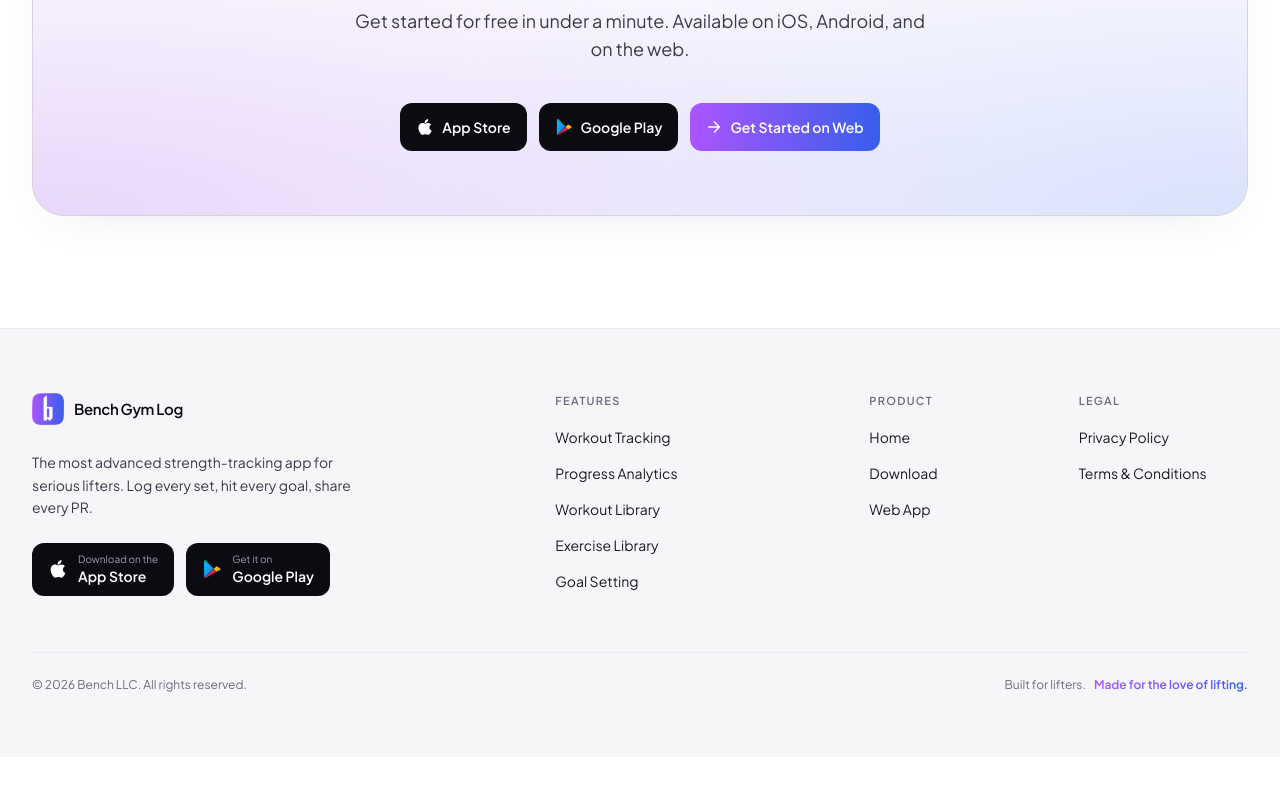
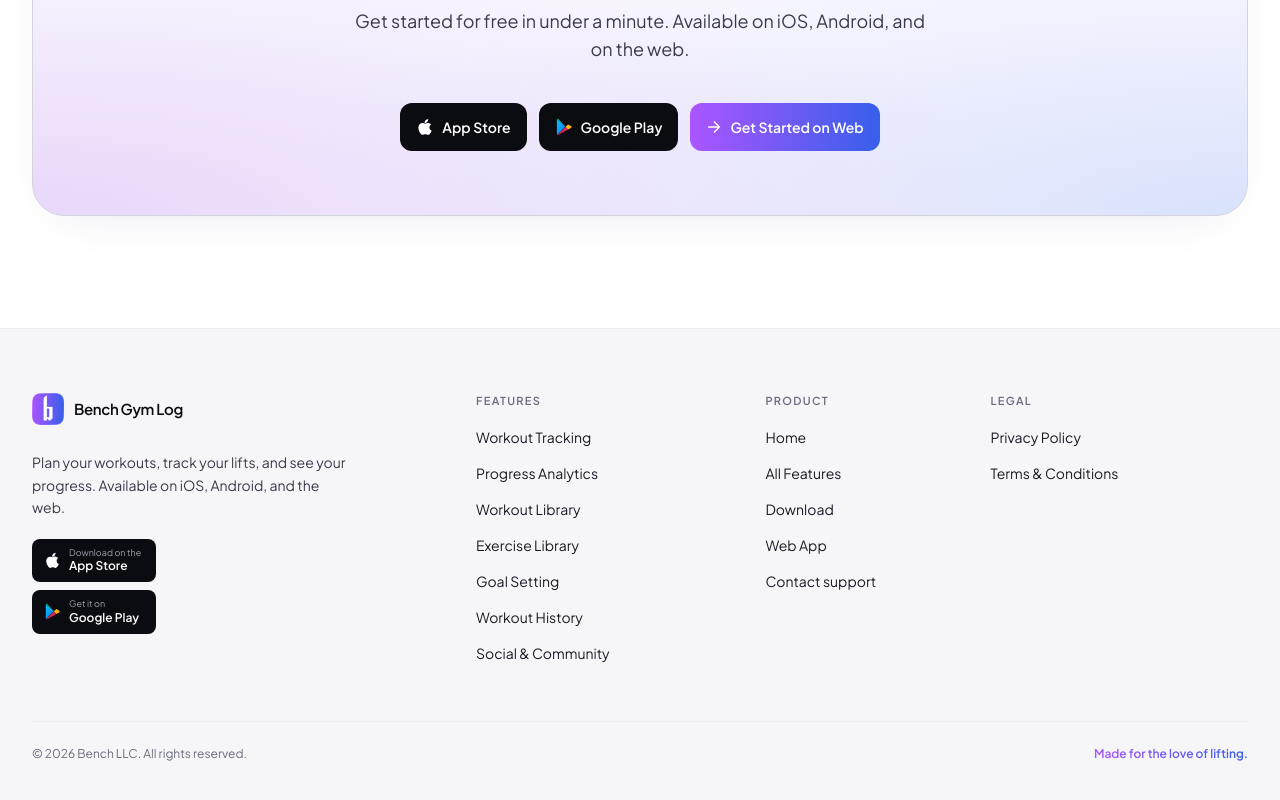
Before and after one commit to sampojwalam/bench-main, a Next.js app: page / in a window 1280 px wide. Shown: the part 6484-7284 px from the top of the page. Before the commit the page ends 7241 px from the top, so only its background shows below. Built offline with nearby package versions, Linux system fonts and the light colour scheme.

Commit message:
footer improvements

```diff
--- a/src/components/Footer.tsx
+++ b/src/components/Footer.tsx
@@ -4,6 +4,7 @@
 
 const productLinks = [
   { label: "Home", href: "/" },
+  { label: "All Features", href: "/features" },
   { label: "Download", href: "/download" },
   { label: "Web App", href: "https://app.benchgymlog.com", external: true },
 ];
@@ -17,37 +18,37 @@
   return (
     <footer className="relative border-t border-ink-100 bg-ink-50">
       <div className="mx-auto max-w-7xl px-5 sm:px-8 py-16">
-        <div className="grid grid-cols-2 md:grid-cols-12 gap-10">
-          <div className="col-span-2 md:col-span-4">
+        <div className="grid grid-cols-2 gap-x-5 gap-y-9 sm:grid-cols-3 sm:gap-10 lg:grid-cols-[1.6fr_1fr_0.75fr_1fr] lg:gap-8">
+          <div className="col-span-2 sm:col-span-3 lg:col-span-1">
             <Logo />
             <p className="mt-5 text-sm text-ink-500 max-w-xs leading-relaxed">
-              The most advanced strength-tracking app for serious lifters. Log
-              every set, hit every goal, share every PR.
+              Plan your workouts, track your lifts, and see your progress.
+              Available on iOS, Android, and the web.
             </p>
-            <div className="mt-6 flex flex-wrap gap-3">
+            <div className="mt-5 flex flex-col items-start gap-2">
               <a
                 href="https://apps.apple.com/app/id1608629087"
                 target="_blank"
                 rel="noopener noreferrer"
-                className="inline-flex items-center gap-2.5 rounded-xl bg-ink-900 text-white hover:bg-ink-700 transition-colors px-4 py-2.5"
+                className="inline-flex items-center gap-2 rounded-lg bg-ink-900 text-white hover:bg-ink-700 transition-colors w-[124px] px-3 py-2"
                 aria-label="Download on the App Store"
               >
-                <svg width="20" height="20" viewBox="0 0 384 512" fill="currentColor">
+                <svg width="17" height="17" aria-hidden="true" className="shrink-0" viewBox="0 0 384 512" fill="currentColor">
                   <path d="M318.7 268.7c-.2-36.7 16.4-64.4 50-84.8-18.8-26.9-47.2-41.7-84.7-44.6-35.5-2.8-74.3 20.7-88.5 20.7-15 0-49.4-19.7-76.4-19.7C63.3 141.2 4 184.8 4 273.5q0 39.3 14.4 81.2c12.8 36.7 59 126.7 107.2 125.2 25.2-.6 43-17.9 75.8-17.9 31.8 0 48.3 17.9 76.4 17.9 48.6-.7 90.4-82.5 102.6-119.3-65.2-30.7-61.7-90-61.7-91.9zM256.6 105.6c30.3-36 27.5-68.8 26.6-80.6-26.7 1.5-57.5 18.1-75.1 38.6-19.4 21.9-30.8 49-28.3 79.9 28.9 2.2 55.2-12.7 76.8-37.9z"/>
                 </svg>
                 <span className="flex flex-col leading-tight">
-                  <span className="text-[10px] text-ink-300">Download on the</span>
-                  <span className="text-sm font-semibold">App Store</span>
+                  <span className="text-[9px] text-ink-300">Download on the</span>
+                  <span className="text-xs font-semibold">App Store</span>
                 </span>
               </a>
               <a
                 href="https://play.google.com/store/apps/details?id=com.thebenchapp.bench"
                 target="_blank"
                 rel="noopener noreferrer"
-                className="inline-flex items-center gap-2.5 rounded-xl bg-ink-900 text-white hover:bg-ink-700 transition-colors px-4 py-2.5"
+                className="inline-flex items-center gap-2 rounded-lg bg-ink-900 text-white hover:bg-ink-700 transition-colors w-[124px] px-3 py-2"
                 aria-label="Get it on Google Play"
               >
-                <svg width="20" height="20" viewBox="0 0 512 512" fill="none">
+                <svg width="17" height="17" aria-hidden="true" className="shrink-0" viewBox="0 0 512 512" fill="none">
                   <defs>
                     <linearGradient id="fp1" x1="0" y1="0" x2="1" y2="1">
                       <stop offset="0" stopColor="#00C3FF"/>
@@ -72,19 +73,19 @@
                   <path fill="url(#fp4)" d="M297 256L91 24c-9-5-18-6-26-2l232 232z"/>
                 </svg>
                 <span className="flex flex-col leading-tight">
-                  <span className="text-[10px] text-ink-300">Get it on</span>
-                  <span className="text-sm font-semibold">Google Play</span>
+                  <span className="text-[9px] text-ink-300">Get it on</span>
+                  <span className="text-xs font-semibold">Google Play</span>
                 </span>
               </a>
             </div>
           </div>
 
-          <div className="md:col-span-3 md:col-start-6">
+          <div className="row-span-2 sm:row-span-1">
             <h4 className="text-[11px] uppercase tracking-[0.12em] text-ink-400 font-semibold mb-4">
               Features
             </h4>
             <ul className="space-y-3">
-              {features.slice(0, 5).map((f) => (
+              {features.map((f) => (
                 <li key={f.slug}>
                   <Link
                     href={`/features/${f.slug}`}
@@ -97,7 +98,7 @@
             </ul>
           </div>
 
-          <div className="md:col-span-2">
+          <div className="col-start-2 sm:col-start-auto">
             <h4 className="text-[11px] uppercase tracking-[0.12em] text-ink-400 font-semibold mb-4">
               Product
             </h4>
@@ -123,10 +124,15 @@
                   )}
                 </li>
               ))}
+              <li>
+                <a href="mailto:help@benchgymlog.com" className="text-sm text-ink-700 hover:text-ink-900 transition-colors">
+                  Contact support
+                </a>
+              </li>
             </ul>
           </div>
 
-          <div className="md:col-span-2">
+          <div className="col-start-2 sm:col-start-auto">
             <h4 className="text-[11px] uppercase tracking-[0.12em] text-ink-400 font-semibold mb-4">
               Legal
             </h4>
@@ -147,9 +153,7 @@
 
         <div className="mt-14 pt-6 border-t border-ink-100 flex flex-col sm:flex-row justify-between gap-4 text-xs text-ink-400">
           <span>© {new Date().getFullYear()} Bench LLC. All rights reserved.</span>
-          <span className="flex items-center gap-2">
-            Built for lifters. <span className="bench-gradient-text font-semibold">Made for the love of lifting.</span>
-          </span>
+          <span className="bench-gradient-text font-semibold">Made for the love of lifting.</span>
         </div>
       </div>
     </footer>
```
